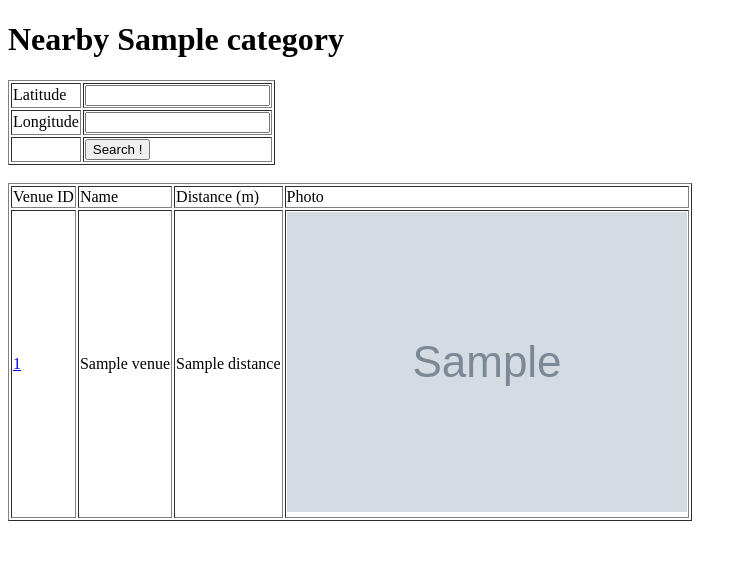
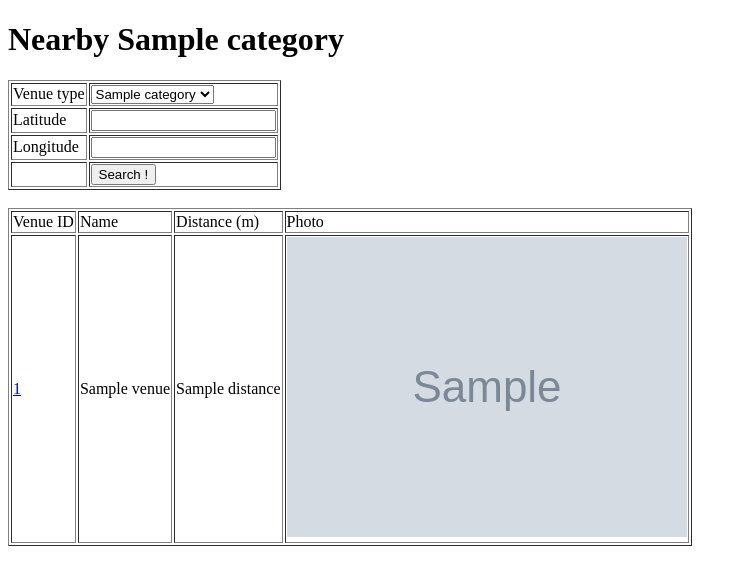
Before and after one commit to aaira-a/iPropSQ, a Flask app: template templates/results.html in a window 1280 px wide. Shown: the top 585 px of the page, without its empty margins (0-747 px from the left). Run offline with Flask 2, Linux system fonts and the light colour scheme; the template is opened without the code that fills it: most values are stand-ins (such as "Sample title", 1, 10 or a date in 2020); grey boxes marked "Sample" are stand-in pictures.

Commit message:
added dropdown for category parameter. still wip

```diff
--- a/app.py
+++ b/app.py
@@ -1,5 +1,5 @@
 from flask import Flask, render_template, request
-from models import Category
+from models import Category, categories
 
 app = Flask(__name__)
 
@@ -15,12 +15,12 @@ def show_results():
     if request.method == 'GET':
         category = Category('elementary_school')
         results = category.full_results('3.1175,101.6773', '1000', topfive=False)
-        return render_template('results.html', category=category, venues=results)
+        return render_template('results.html', category=category, venues=results, categories=categories.keys())
     else:
         category = Category('mall')
         latlong = request.form['lat'] + ',' + request.form['long']
         results = category.full_results(latlong, '1000', topfive=False)
-        return render_template('results.html', category=category, venues=results)
+        return render_template('results.html', category=category, venues=results, categories=categories.keys())
 
 
 if __name__ == '__main__':
--- a/templates/results.html
+++ b/templates/results.html
@@ -7,6 +7,16 @@
 
 <table border="1">
 	<form action="{{ url_for('show_results') }}" method="POST" >
+	<tr>
+		<td>Venue type</td>
+		<td>
+			<select>
+				{% for category in categories %}
+					<option value="{{ category }}">{{ category }}</option>
+				{% endfor %}
+			</select>
+		</td>
+	</tr>
 	<tr>
 		<td>Latitude</td>
 		<td><input type="text" name="lat"></input></td>
```
